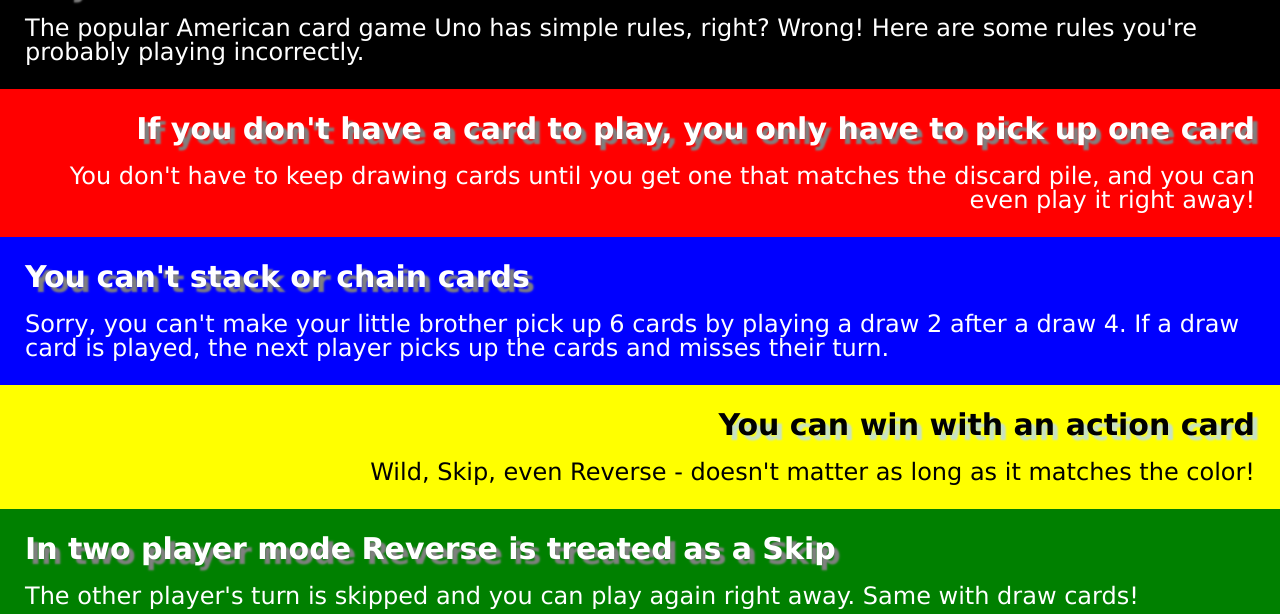
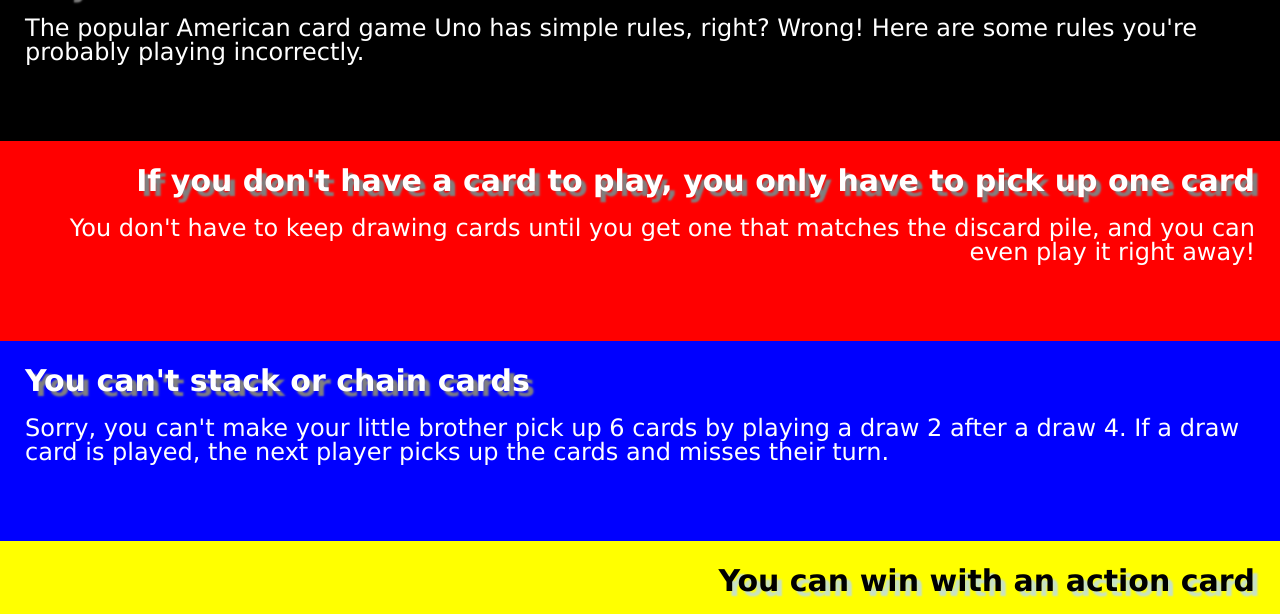
Before and after one commit to lsohyun/homework_2, a plain HTML site: page index.html in a window 1280 px wide. Shown: the part 546-1160 px from the top of the page. Drawn offline with Linux system fonts and the light colour scheme.

Commit message:
Add files via upload

```diff
--- a/css/style.css
+++ b/css/style.css
@@ -33,28 +33,28 @@
     background-color:#000000;
     text-align: left;
     padding:25px 25px 25px 25px;
-    height:auto;
+    min-height:150px;
 }
 
 #red{
     background-color: #ff0000;
     text-align: right;
     padding: 25px 25px 25px 25px;
-    height: auto;
+    min-height: 150px;
 }
 
 #blue{
     background-color: #0000ff;
     text-align: left;
     padding: 25px 25px 25px 25px;
-    height: auto;
+    min-height: 150px;
 }
 
 #yellow{
     background-color: #ffff00;
     text-align: right;
     padding: 25px 25px 25px 25px;
-    height: auto;
+    min-height: 150px;
 }
 
 #yellow p{
@@ -70,7 +70,7 @@
     background-color: #008000;
     text-align: left;
     padding: 25px 25px 25px 25px;
-    height: auto;
+    min-height: auto;
 }
 
 footer p{
```
